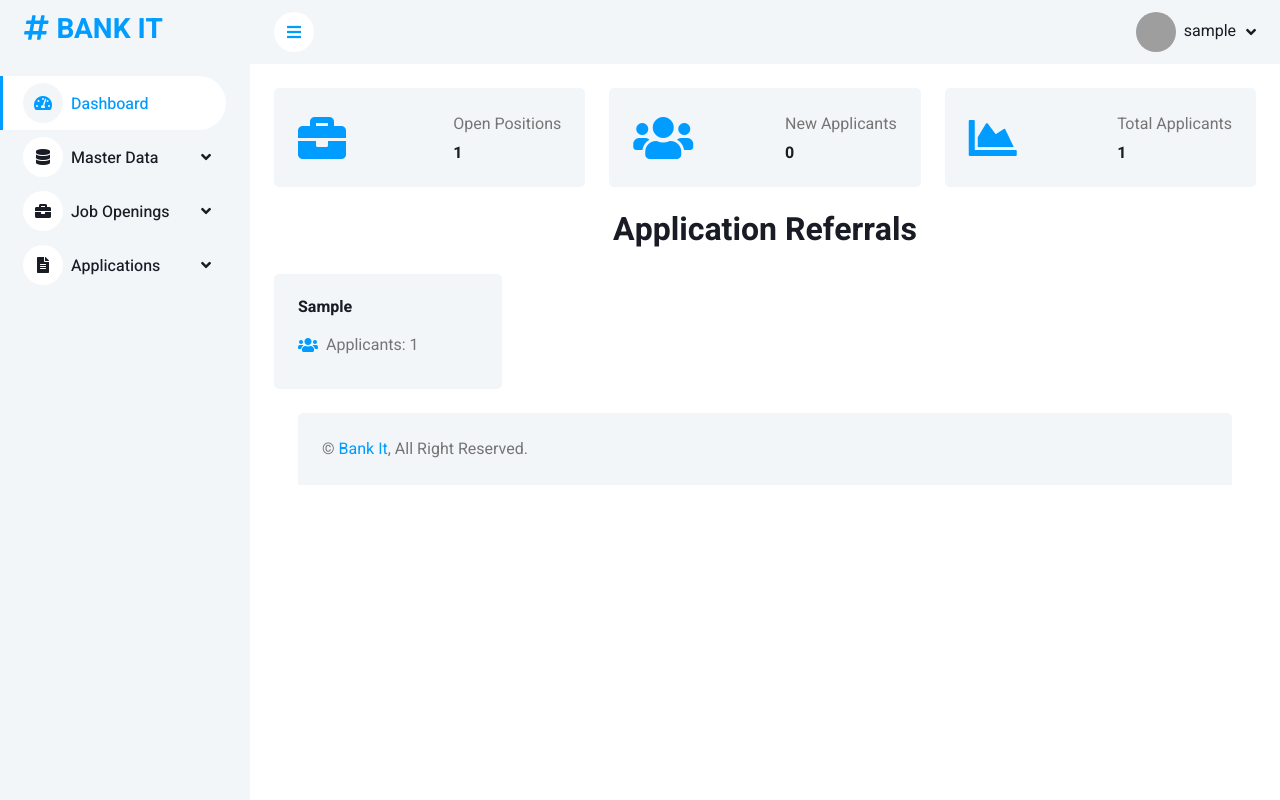
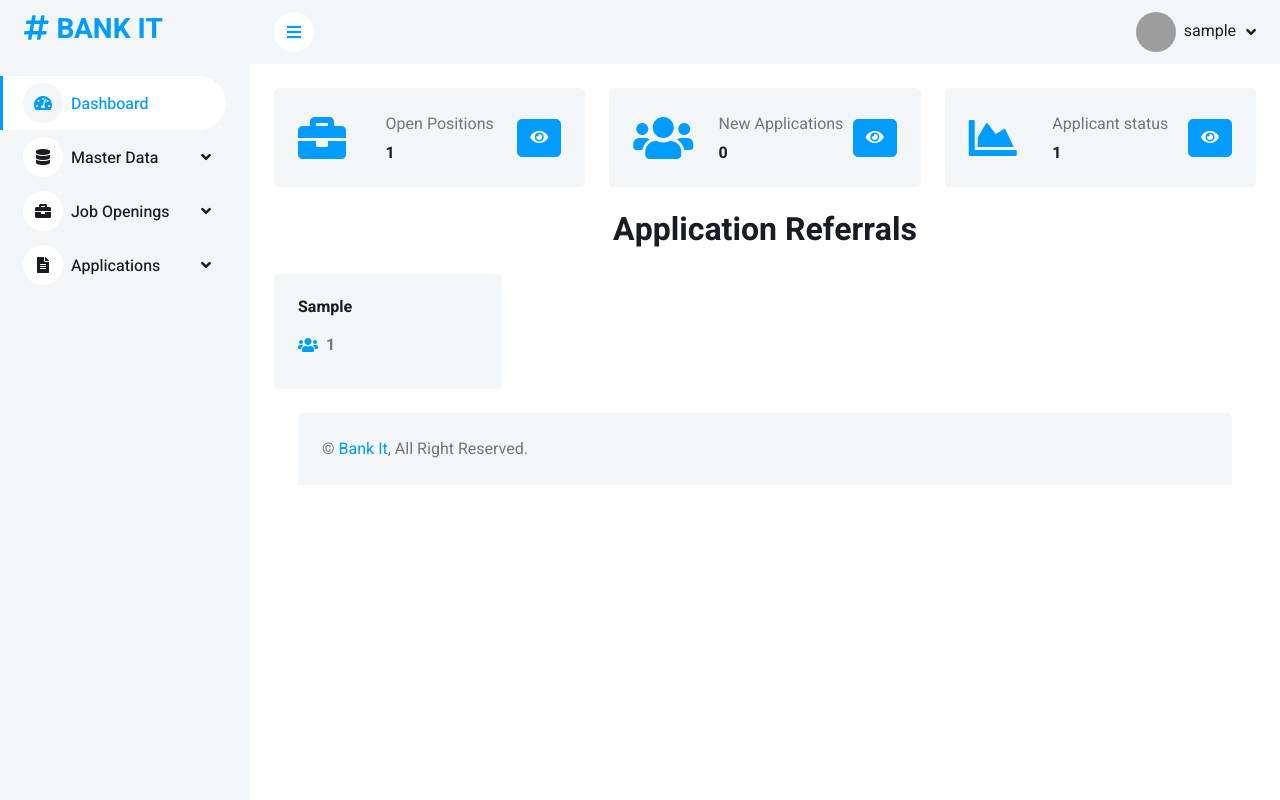
Before and after one commit to d3uceY/job-recruitment-app, a PHP site: page / in a window 1280 px wide. Run offline with PHP 8.4, Linux system fonts and the light colour scheme; the visitor is signed in with stand-in values (Sample User, id 1); tables that the repository leaves empty or names only in its code hold one stand-in row (values such as "Sample post"); some libraries are stand-ins or nearby versions; grey boxes are pictures that could not be loaded.

Commit message:
@update/added more statistics for job applications

```diff
--- a/controllers/application_form_controller.php
+++ b/controllers/application_form_controller.php
@@ -11,7 +11,7 @@ if (!isset($_POST['submit'])) {
 $errors = [];
 
 //application status
-$status = "New";
+$status = "NEW";
 
 /**
  * Validates email address format
--- a/index.php
+++ b/index.php
@@ -59,13 +59,20 @@
 
                                 </h6>
                             </div>
+                            <!--open positions Modal button -->
+                            <button type="button" class="btn btn-primary" data-bs-toggle="modal"
+                                data-bs-target="#openPositionsModal"><i class="fa fa-eye"></i></button>
                         </div>
                     </div>
+
+                    <!--Open Positions Modal -->
+                    <?php include 'layout/open_positions_modal.php'; ?>
+
                     <div class="col-sm-6 col-xl-4">
                         <div class="bg-light rounded d-flex align-items-center justify-content-between p-4">
                             <i class="fa fa-users fa-3x text-primary"></i>
                             <div class="ms-3">
-                                <p class="mb-2">New Applicants</p>
+                                <p class="mb-2">New Applications</p>
                                 <h6 class="mb-0">
 
 
@@ -80,13 +87,22 @@
 
                                 </h6>
                             </div>
+                            <button type="button" class="btn btn-primary"><i class="fa fa-eye" data-bs-toggle="modal"
+                                    data-bs-target="#openNewApplicationsModal"></i></button>
                         </div>
                     </div>
+
+
+                    <!-- open new applications modal -->
+                    <?php include 'layout/new_applications_modal.php'; ?>
+
+
+
                     <div class="col-sm-6 col-xl-4">
                         <div class="bg-light rounded d-flex align-items-center justify-content-between p-4">
                             <i class="fa fa-chart-area fa-3x text-primary"></i>
                             <div class="ms-3">
-                                <p class="mb-2">Total Applicants</p>
+                                <p class="mb-2">Applicant status</p>
                                 <h6 class="mb-0">
 
 
@@ -102,65 +118,26 @@
 
                                 </h6>
                             </div>
+                            <button type="button" class="btn btn-primary" data-bs-toggle="modal"
+                                data-bs-target="#openTotalApplicationsModal"><i class="fa fa-eye"></i></button>
                         </div>
                     </div>
+
+
+                    <!-- open applicant status modal -->
+                    <?php include 'layout/applicant_status_modal.php'; ?>
+
                 </div>
                 <!-- Referral count -->
                 <h2 class="mb-4 text-center">Application Referrals</h2>
-                <div class="row g-4">
+
+                <?php include 'layout/application_referrals.php'; ?>
 
 
 
-                    <?php
-                    //this query will count the number of applicants for each referral
-                    //by selecting the referral id, referral, and the count of the number of applicants
-                    $query = "SELECT
-                referrals.id,
-                referrals.referral,
-                COUNT(job_applications.id) AS applicant_count
-              FROM
-                referrals
-              LEFT JOIN
-                job_applications
-              ON
-                referrals.id = job_applications.referral_id
-              GROUP BY
-                referrals.id, referrals.referral
-              ORDER BY
-                applicant_count DESC";
 
-                    $result = mysqli_query($conn, $query);
-                    if ($result && mysqli_num_rows($result) > 0) {
-                        while ($row = mysqli_fetch_assoc($result)) {
-                            // Extract values from the row
-                            $referral = htmlspecialchars($row['referral']);
-                            $applicant_count = $row['applicant_count'];
-                            ?>
 
-                            <div class="col-sm-4 col-md-3">
-                                <div class="bg-light rounded h-100 p-4">
-                                    <div class="d-flex align-items-center justify-content-between mb-2">
-                                        <h6 class="mb-0"><?php echo $referral; ?></h6>
-                                        <!-- <a href="" class="text-primary"><i class="fa fa-eye"></i></a> -->
-                                    </div>
-                                    <div class="d-flex align-items-center py-2">
-                                        <div class="d-flex align-items-center w-100">
-                                            <i class="fa fa-users me-2 text-primary"></i>
-                                            <span>Applicants: <?php echo $applicant_count; ?></span>
-                                        </div>
-                                    </div>
-                                </div>
-                            </div>
-
-                            <?php
-                        }
-                    } else {
-                        echo "<p class='text-center'>No referrals found.</p>";
-                    }
-                    ?>
-
-                </div>
-
+                <!-- #region -->
                 <!-- Footer Start -->
                 <?php include 'layout/footer.php'; ?>
                 <!-- Footer End -->
--- /dev/null
+++ b/layout/applicant_status_modal.php
@@ -0,0 +1,38 @@
+<div class="modal fade" id="openTotalApplicationsModal" tabindex="-1" aria-labelledby="openTotalApplicationsModalLabel"
+    aria-hidden="true">
+    <div class="modal-dialog">
+        <div class="modal-content">
+            <div class="modal-header">
+                <h5 class="modal-title" id="openTotalApplicationsModalLabel">Applicant status count
+                </h5>
+                <button type="button" class="btn-close" data-bs-dismiss="modal" aria-label="Close"></button>
+            </div>
+            <div class="modal-body">
+                <ul class="list-group">
+                    <?php
+                    $query = 'SELECT
+                                        job_application_status.id,
+                                        job_application_status.status,
+                                        COUNT(job_applications.id) AS total_applicants
+                                        FROM job_application_status
+                                        LEFT JOIN job_applications ON job_application_status.status = job_applications.status
+                                        GROUP BY job_application_status.id
+                                        ORDER BY total_applicants DESC
+                                        ';
+
+                    $result = mysqli_query($conn, $query);
+                    if (mysqli_num_rows($result) > 0) {
+                        while ($row = mysqli_fetch_assoc($result)) {
+                            echo '<li class="list-group-item">' . $row['status'] . ' - ' . $row['total_applicants'] . '</li>';
+                        }
+                    }
+                    ?>
+                </ul>
+            </div>
+            <div class="modal-footer">
+                <button type="button" class="btn btn-secondary" data-bs-dismiss="modal">Close</button>
+                <button type="button" class="btn btn-primary">Save changes</button>
+            </div>
+        </div>
+    </div>
+</div>
--- /dev/null
+++ b/layout/application_referrals.php
@@ -0,0 +1,53 @@
+<div class="row g-4">
+
+
+
+    <?php
+    //this query will count the number of applicants for each referral
+//by selecting the referral id, referral, and the count of the number of applicants
+    $query = "SELECT
+referrals.id,
+referrals.referral,
+COUNT(job_applications.id) AS applicant_count
+FROM
+referrals
+LEFT JOIN
+job_applications
+ON
+referrals.id = job_applications.referral_id
+GROUP BY
+referrals.id, referrals.referral
+ORDER BY
+applicant_count DESC";
+
+    $result = mysqli_query($conn, $query);
+    if ($result && mysqli_num_rows($result) > 0) {
+        while ($row = mysqli_fetch_assoc($result)) {
+            // Extract values from the row
+            $referral = htmlspecialchars($row['referral']);
+            $applicant_count = $row['applicant_count'];
+            ?>
+
+            <div class="col-sm-4 col-md-3">
+                <div class="bg-light rounded h-100 p-4">
+                    <div class="d-flex align-items-center justify-content-between mb-2">
+                        <h6 class="mb-0"><?php echo $referral; ?></h6>
+                        <!-- <a href="" class="text-primary"><i class="fa fa-eye"></i></a> -->
+                    </div>
+                    <div class="d-flex align-items-center py-2">
+                        <div class="d-flex align-items-center w-100">
+                            <i class="fa fa-users me-2 text-primary"></i>
+                        <span class="fw-bold"> <?php echo ($applicant_count == 0) ? '__' : $applicant_count; ?></span>
+                        </div>
+                    </div>
+                </div>
+            </div>
+
+            <?php
+        }
+    } else {
+        echo "<p class='text-center'>No referrals found.</p>";
+    }
+    ?>
+
+</div>
--- /dev/null
+++ b/layout/new_applications_modal.php
@@ -0,0 +1,35 @@
+<div class="modal fade" id="openNewApplicationsModal" tabindex="-1" aria-labelledby="openNewApplicationsModalLabel"
+    aria-hidden="true">
+    <div class="modal-dialog">
+        <div class="modal-content">
+            <div class="modal-header">
+                <h5 class="modal-title" id="openNewApplicationsModalLabel"> Applicant count</h5>
+                <button type="button" class="btn-close" data-bs-dismiss="modal" aria-label="Close"></button>
+            </div>
+            <div class="modal-body">
+                <ul class="list-group">
+                    <?php
+                    $query = 'SELECT
+                                        job_openings.id,
+                                        job_openings.job_title,
+                                        COUNT(job_applications.id) AS total_applicants
+                                        FROM job_openings
+                                        LEFT JOIN job_applications ON job_openings.id = job_applications.job_id
+                                        GROUP BY job_openings.id';
+
+                    $result = mysqli_query($conn, $query);
+                    if (mysqli_num_rows($result) > 0) {
+                        while ($row = mysqli_fetch_assoc($result)) {
+                            echo '<li class="list-group-item">' . $row['job_title'] . ' - ' . $row['total_applicants'] . '</li>';
+                        }
+                    }
+                    ?>
+                </ul>
+            </div>
+            <div class="modal-footer">
+                <button type="button" class="btn btn-secondary" data-bs-dismiss="modal">Close</button>
+                <button type="button" class="btn btn-primary">Save changes</button>
+            </div>
+        </div>
+    </div>
+</div>
--- /dev/null
+++ b/layout/open_positions_modal.php
@@ -0,0 +1,28 @@
+<div class="modal fade" id="openPositionsModal" tabindex="-1" aria-labelledby="openPositionsModalLabel"
+    aria-hidden="true">
+    <div class="modal-dialog">
+        <div class="modal-content">
+            <div class="modal-header">
+                <h5 class="modal-title" id="openPositionsModalLabel">Open Positions</h5>
+                <button type="button" class="btn-close" data-bs-dismiss="modal" aria-label="Close"></button>
+            </div>
+            <div class="modal-body">
+                <ul class="list-group">
+                    <?php
+                    $query = 'SELECT * FROM job_openings';
+                    $result = mysqli_query($conn, $query);
+                    if (mysqli_num_rows($result) > 0) {
+                        while ($row = mysqli_fetch_assoc($result)) {
+                            echo '<li class="list-group-item">' . $row['job_title'] . '</li>';
+                        }
+                    }
+                    ?>
+                </ul>
+            </div>
+            <div class="modal-footer">
+                <button type="button" class="btn btn-secondary" data-bs-dismiss="modal">Close</button>
+                <button type="button" class="btn btn-primary">Save changes</button>
+            </div>
+        </div>
+    </div>
+</div>
```
Also changed, not shown: 1 other file.
